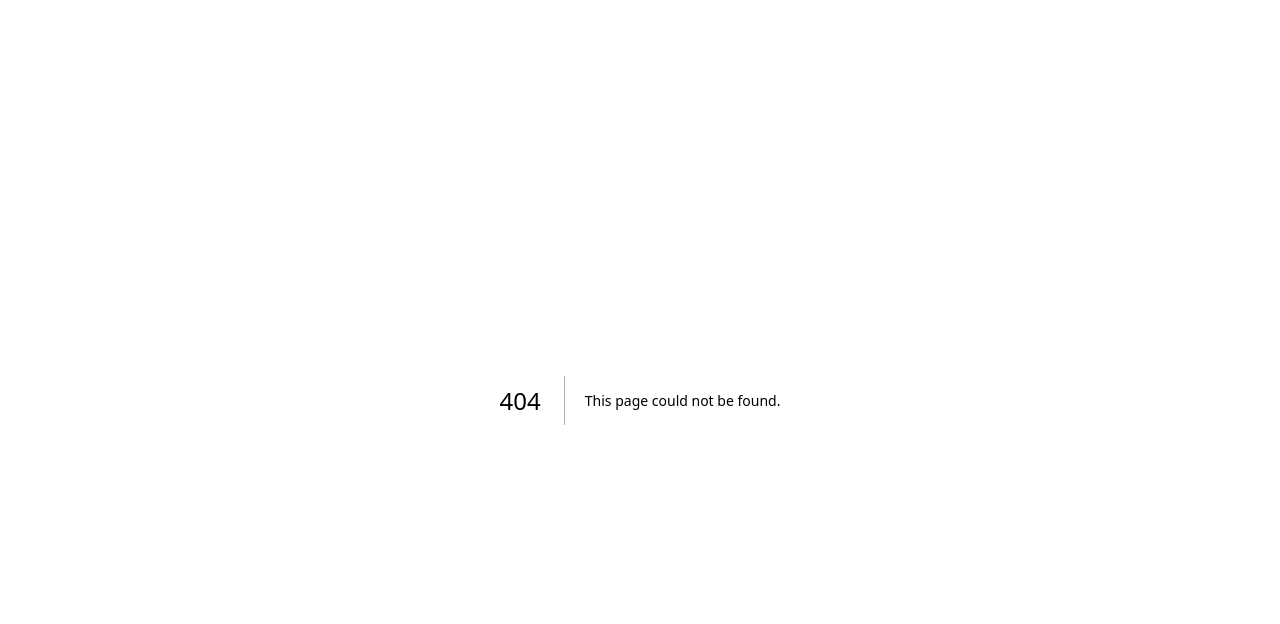
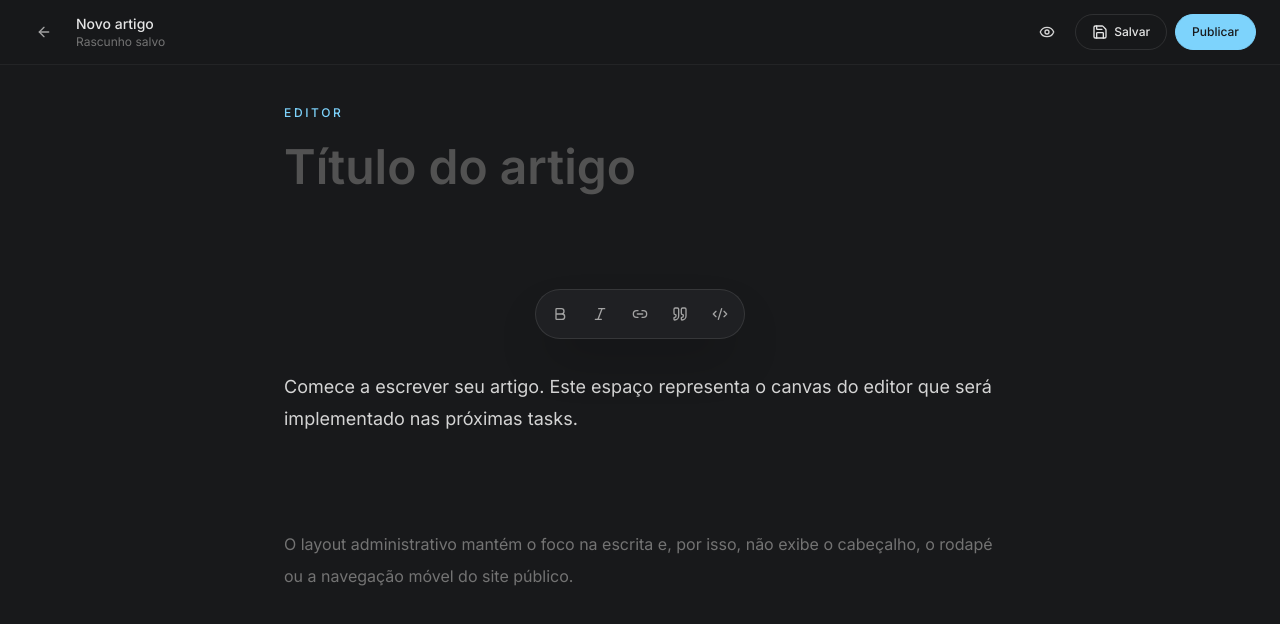
Before and after one commit to vavito/vavito_archives, a Next.js app in the folder apps/web/: page /admin in a window 1280 px wide. Before the commit this address had no page. Shown: the top 624 px of the page. Built offline with nearby package versions, Linux system fonts and the light colour scheme.

Commit message:
feat(admin): demonstra área de escrita do editor

```diff
--- /dev/null
+++ b/apps/web/src/app/(admin)/admin/page.tsx
@@ -0,0 +1,56 @@
+import { Bold, Code2, Italic, Link2, Quote } from 'lucide-react';
+
+const editorTools = [
+  { icon: Bold, label: 'Negrito' },
+  { icon: Italic, label: 'Itálico' },
+  { icon: Link2, label: 'Adicionar link' },
+  { icon: Quote, label: 'Citação' },
+  { icon: Code2, label: 'Código' },
+] as const;
+
+export default function AdminPage() {
+  return (
+    <article className="relative flex flex-1 flex-col gap-8">
+      <header className="grid gap-4">
+        <p className="text-accent text-xs font-medium tracking-eyebrow uppercase">Editor</p>
+        <label className="sr-only" htmlFor="article-title">
+          Título do artigo
+        </label>
+        <textarea
+          className="placeholder:text-neutral-600 min-h-24 w-full resize-none bg-transparent text-4xl leading-tight font-semibold text-neutral-100 outline-none sm:text-5xl"
+          id="article-title"
+          placeholder="Título do artigo"
+          rows={2}
+        />
+      </header>
+
+      <div
+        aria-label="Ferramentas de formatação"
+        className="bg-floating sticky top-20 z-30 mx-auto flex items-center gap-1 rounded-full border border-border p-1.5 shadow-2xl"
+        role="toolbar"
+      >
+        {editorTools.map(({ icon: Icon, label }) => (
+          <button
+            key={label}
+            aria-label={label}
+            className="text-neutral-400 hover:bg-surface-raised hover:text-neutral-100 grid size-9 place-items-center rounded-full transition-colors"
+            type="button"
+          >
+            <Icon aria-hidden="true" className="size-4" />
+          </button>
+        ))}
+      </div>
+
+      <section aria-label="Conteúdo do artigo" className="grid flex-1 gap-5 pb-24">
+        <p className="text-neutral-300 text-lg leading-8">
+          Comece a escrever seu artigo. Este espaço representa o canvas do editor que será
+          implementado nas próximas tasks.
+        </p>
+        <p className="text-neutral-500 text-base leading-8">
+          O layout administrativo mantém o foco na escrita e, por isso, não exibe o cabeçalho, o
+          rodapé ou a navegação móvel do site público.
+        </p>
+      </section>
+    </article>
+  );
+}
```
